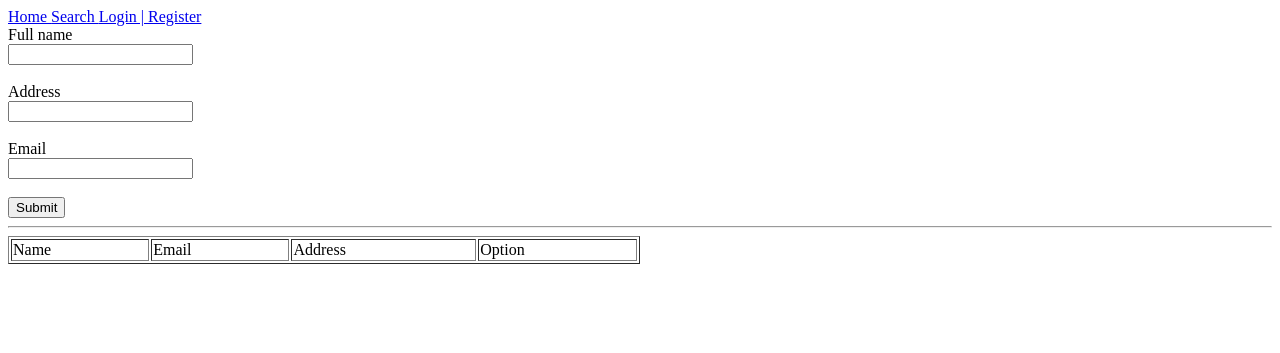
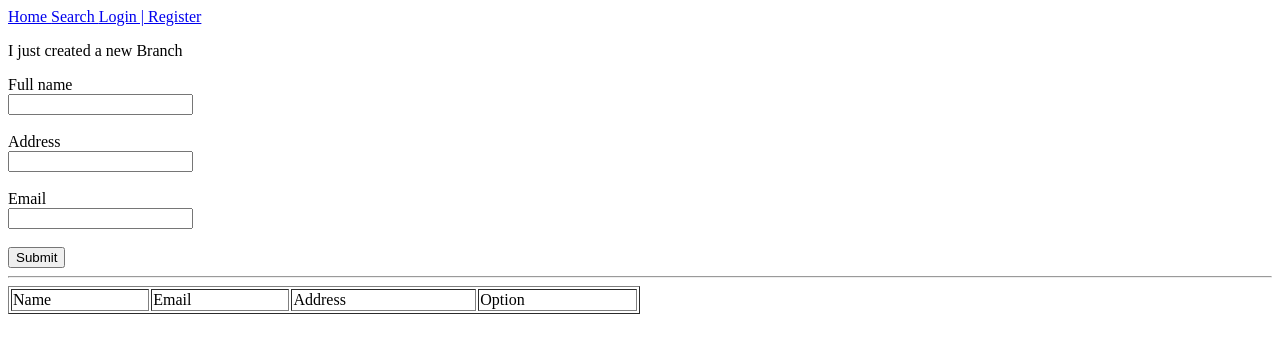
Before and after one commit to ghemhope5472/PHP_lesson1, a PHP site: page / in a window 1280 px wide. Shown: the top 353 px of the page. Run offline with PHP 8.4, Linux system fonts and the light colour scheme; data that the repository does not hold is empty.

Commit message:
testing home_branch
testing home_branch

```diff
--- a/nav.php
+++ b/nav.php
@@ -1,3 +1,5 @@
 <a href="index.php"> Home </a>
 <a href="search.php"> Search </a>
 <a href="search.php"> Login | Register </a>
+
+<p>I just created a new Branch</p>
```
